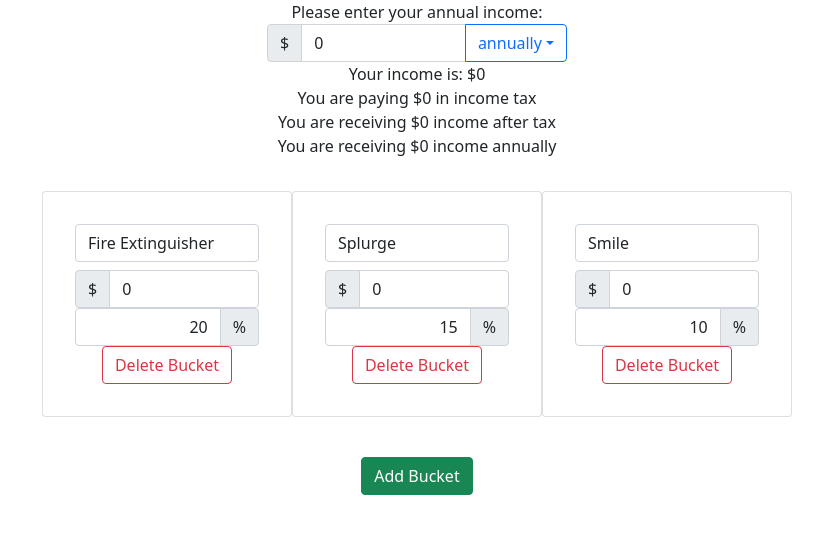
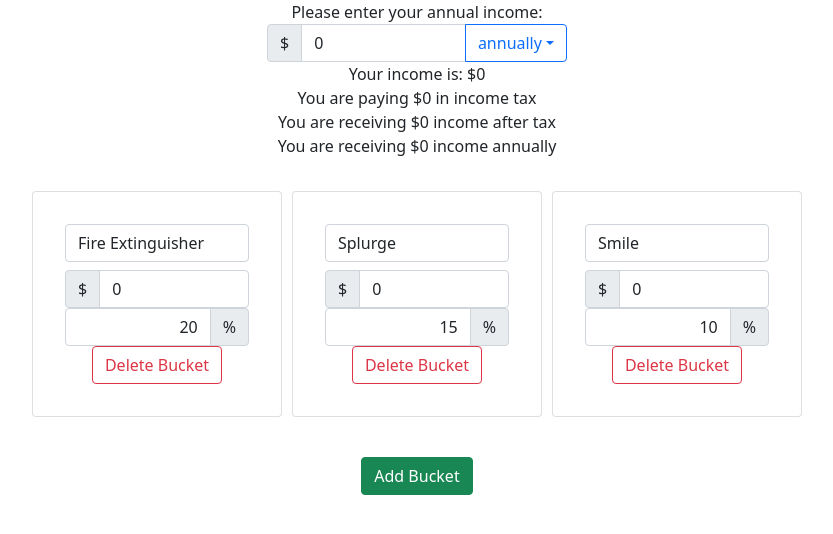
Before and after one commit to AndrejaKardos/budget-app, a React (Create React App) app in the folder frontend/: page / in a window 1280 px wide. Shown: the top 534 px of the page, without its empty margins (223-1056 px from the left). Built offline with nearby package versions, Linux system fonts and the light colour scheme.

Commit message:
Improve look of buckets with spacing

```diff
--- a/frontend/src/components/CalculatorPage.scss
+++ b/frontend/src/components/CalculatorPage.scss
@@ -9,9 +9,11 @@
 }
 
 .calculator-page__bucket-group {
+  max-width: 770px;
   display: flex;
   flex-wrap: wrap;
   align-self: center;
+  gap: 10px;
 }
 
 .calculator-page__input-group {
```
